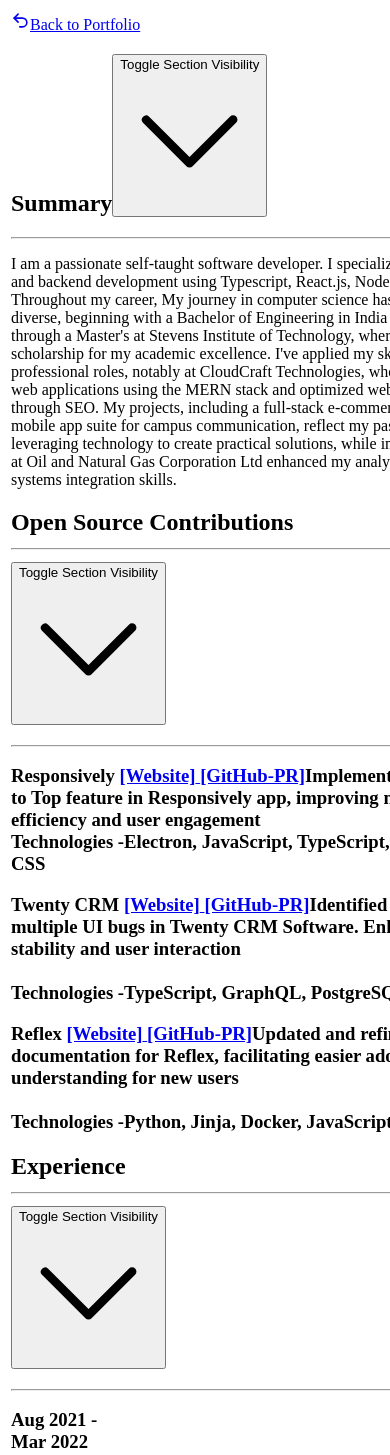
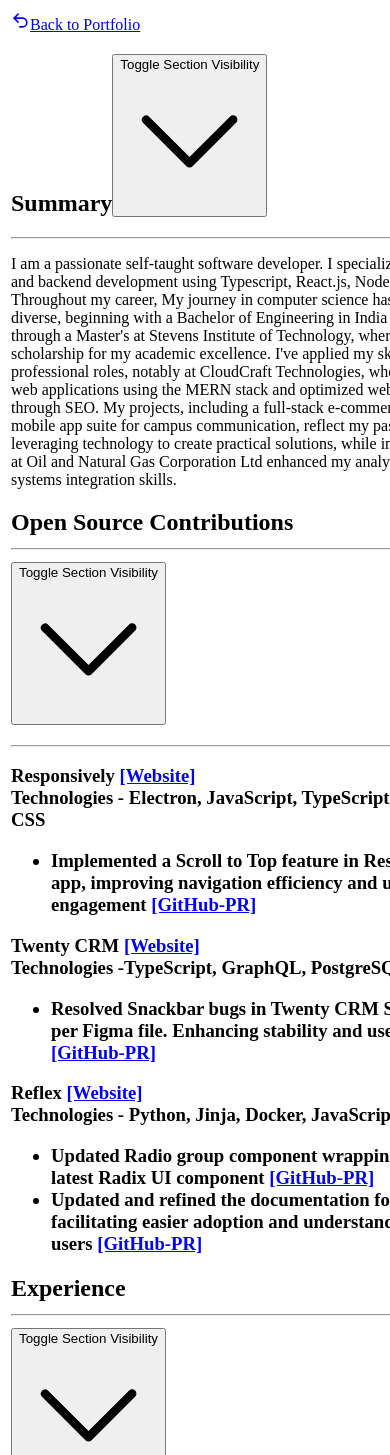
Before and after one commit to sagarhedaoo/portfolio, a Next.js app: page /resume in a window 390 px wide. Shown: the top 1455 px of the page. Built offline with nearby package versions, Linux system fonts and the light colour scheme.

Commit message:
Added OSS

```diff
--- a/components/Resume.tsx
+++ b/components/Resume.tsx
@@ -12,7 +12,7 @@ const Resume = () => {
         <tbody className="block print:table-row-group  print:!min-h-screen">
           <tr className="block print:!table-row">
             <td className="block print:!table-cell">
-              <article className="relative mx-auto mb-16 grid max-w-6xl gap-12 px-4 py-16 print:!flex print:!py-0 print:!pl-24 md:px-8 lg:grid-cols-[1fr_200px] print:[&_*]:![-webkit-print-color-adjust:exact] print:[&_*]:![color-adjust:exact] print:[&_*]:![print-color-adjust:exact]">
+              <article className="relative mx-auto mb-16 grid max-w-7xl gap-12 px-4 py-16 print:!flex print:!py-0 print:!pl-24 md:px-8 lg:grid-cols-[1fr_200px] print:[&_*]:![-webkit-print-color-adjust:exact] print:[&_*]:![color-adjust:exact] print:[&_*]:![print-color-adjust:exact]">
                 <div className="snap-y snap-normal spacing-10">
                   <a
                     className="flex items-center space-x-2 hover:text-red-400"
@@ -140,6 +140,21 @@ const Resume = () => {
                               >
                                 [Website]{" "}
                               </a>
+                            </span>
+                            <br />
+                            <span className="select-none text-sm text-gray-600 print:!text-gray-500">
+                              Technologies -{" "}
+                            </span>
+                            <span className="text-gray-400/80 print:!text-gray-500">
+                              <span className="hidden print:!inline sm:inline">
+                                Electron, JavaScript, TypeScript, HTML, CSS
+                              </span>
+                            </span>
+                            <ul className="list-outside font-semibold list-disc pl-6 text-sm text-gray-600 marker:text-gray-400 d:text-gray-300/80 d:marker:text-gray-600 print:!text-base">
+                              <li className="pl-0">
+                                Implemented a Scroll to Top feature in
+                                Responsively app, improving navigation
+                                efficiency and user engagement{" "}
                                 <a
                                   target="_blank"
                                   rel="noopener noreferrer"
@@ -148,23 +163,8 @@ const Resume = () => {
                                 >
                                   [GitHub-PR]
                                 </a>
-                            </span>
-                            <span className="flex flex-wrap items-baseline gap-x-2 gap-y-0 print:!text-[16px]">
-                              <span className="font-semibold text-gray-600 d:text-gray-400">
-                                Implemented a Scroll to Top feature in
-                                Responsively app, improving navigation
-                                efficiency and user engagement
-                              </span>
-                              <br />
-                              <span className="select-none text-sm text-gray-600 print:!text-gray-500">
-                                Technologies -
-                              </span>
-                              <span className="text-gray-400/80 print:!text-gray-500">
-                                <span className="hidden print:!inline sm:inline">
-                                  Electron, JavaScript, TypeScript, HTML, CSS
-                                </span>
-                              </span>
-                            </span>
+                              </li>
+                            </ul>
                           </h3>
                         </section>
                         {/* First OSS End */}
@@ -183,32 +183,31 @@ const Resume = () => {
                               >
                                 [Website]{" "}
                               </a>
-                              <a
-                                target="_blank"
-                                rel="noopener noreferrer"
-                                className="text-[14px] font-bold text-red-400 d:text-gray-100 print:!text-[16px] print:!font-bold  cursor-pointer"
-                                href="https://github.com/responsively-org/responsively-app/pull/1244"
-                              >
-                                [GitHub-PR]
-                              </a>
-                            </span>
-                            <span className="flex flex-wrap items-baseline gap-x-2 gap-y-0 print:!text-[16px]">
-                              <span className="font-semibold text-gray-600 d:text-gray-400">
-                                Identified and resolved multiple UI bugs in
-                                Twenty CRM Software. Enhancing stability and
-                                user interaction
-                                <br />
                             </span>
                             <br />
                             <span className="select-none text-sm text-gray-600 print:!text-gray-500">
-                                Technologies -
+                              Technologies -{""}
                             </span>
                             <span className="text-gray-400/80 print:!text-gray-500">
                               <span className="hidden print:!inline sm:inline">
                                 TypeScript, GraphQL, PostgreSQL, Docker
                               </span>
                             </span>
-                            </span>
+                            <ul className="list-outside font-semibold list-disc pl-6 text-sm text-gray-600 marker:text-gray-400 d:text-gray-300/80 d:marker:text-gray-600 print:!text-base">
+                              <li className="pl-0">
+                                Resolved Snackbar bugs in Twenty CRM Software as
+                                per Figma file. Enhancing stability and user
+                                interaction{" "}
+                                <a
+                                  target="_blank"
+                                  rel="noopener noreferrer"
+                                  className="text-[14px] font-bold text-red-400 d:text-gray-100 print:!text-[16px] print:!font-bold  cursor-pointer"
+                                  href="https://github.com/twentyhq/twenty/pull/5700"
+                                >
+                                  [GitHub-PR]
+                                </a>
+                              </li>
+                            </ul>
                           </h3>
                         </section>
                         {/* Second OSS End */}
@@ -227,6 +226,33 @@ const Resume = () => {
                               >
                                 [Website]{" "}
                               </a>
+                            </span>
+                            <br />
+                            <span className="select-none text-sm text-gray-600 print:!text-gray-500">
+                              Technologies -{" "}
+                            </span>
+                            <span className="text-gray-400/80 print:!text-gray-500">
+                              <span className="hidden print:!inline sm:inline">
+                                Python, Jinja, Docker, JavaScript
+                              </span>
+                            </span>
+                            <ul className="list-outside font-semibold list-disc pl-6 text-sm text-gray-600 marker:text-gray-400 d:text-gray-300/80 d:marker:text-gray-600 print:!text-base">
+                              <li className="pl-0">
+                                Updated Radio group component wrapping it with
+                                latest Radix UI component{" "}
+                                <a
+                                  target="_blank"
+                                  rel="noopener noreferrer"
+                                  className="text-[14px] font-bold text-red-400 d:text-gray-100 print:!text-[16px] print:!font-bold  cursor-pointer"
+                                  href="https://github.com/reflex-dev/reflex/pull/3474"
+                                >
+                                  [GitHub-PR]
+                                </a>
+                              </li>
+                              <li className="pl-0">
+                                Updated and refined the documentation for
+                                Reflex, facilitating easier adoption and
+                                understanding for new users{" "}
                                 <a
                                   target="_blank"
                                   rel="noopener noreferrer"
@@ -235,24 +261,8 @@ const Resume = () => {
                                 >
                                   [GitHub-PR]
                                 </a>
-                            </span>
-                            <span className="flex flex-wrap items-baseline gap-x-2 gap-y-0 print:!text-[16px]">
-                              <span className="font-semibold text-gray-600 d:text-gray-400">
-                                Updated and refined the documentation for
-                                Reflex, facilitating easier adoption and
-                                understanding for new users
-                                <br />
-                              </span>
-                              <br />
-                              <span className="select-none text-sm text-gray-600 print:!text-gray-500">
-                                Technologies -
-                              </span>
-                              <span className="text-gray-400/80 print:!text-gray-500">
-                                <span className="hidden print:!inline sm:inline">
-                                  Python, Jinja, Docker, JavaScript
-                                </span>
-                              </span>
-                            </span>
+                              </li>
+                            </ul>
                           </h3>
                         </section>
                         {/* Third OSS End */}
```
Lines whose indentation alone changed are shown as unchanged.
